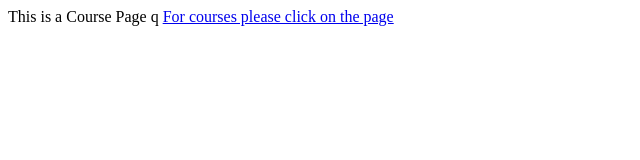
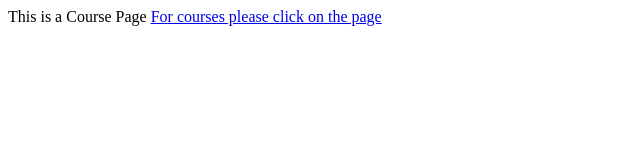
Before and after one commit to rohanram81467/webapp, a plain HTML site: page Index.html in a window 1280 px wide. Shown: the full height of the page, 0-640 px from the left. Drawn offline with Linux system fonts and the light colour scheme.

Commit message:
Update Index.html

```diff
--- a/Index.html
+++ b/Index.html
@@ -4,7 +4,7 @@
             Index
         </title>
         <body>
-            This is a Course Page q
+            This is a Course Page
             <a href="courses.html">For courses please click on the page</a>
         </body>
     </head>
```
